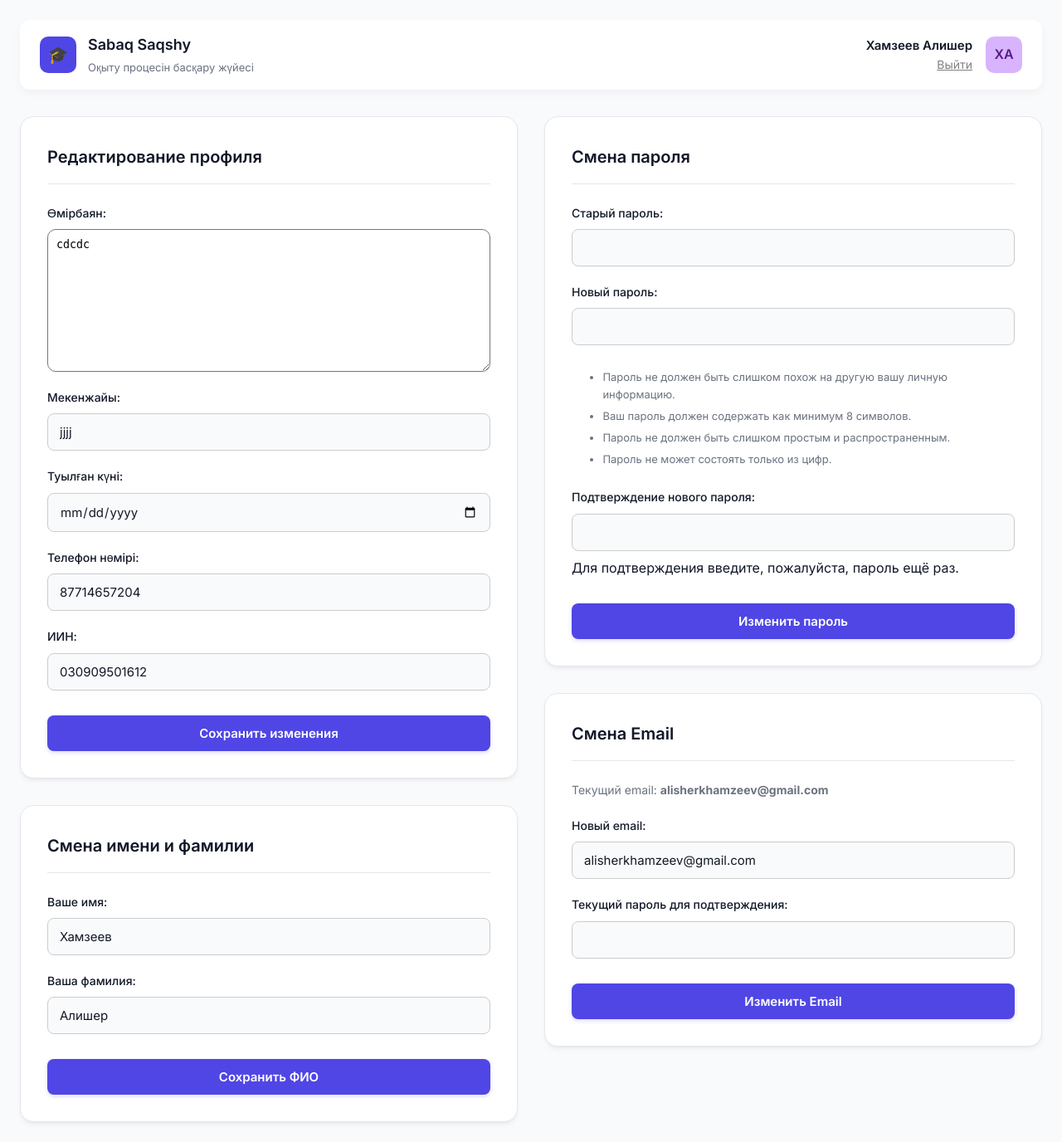
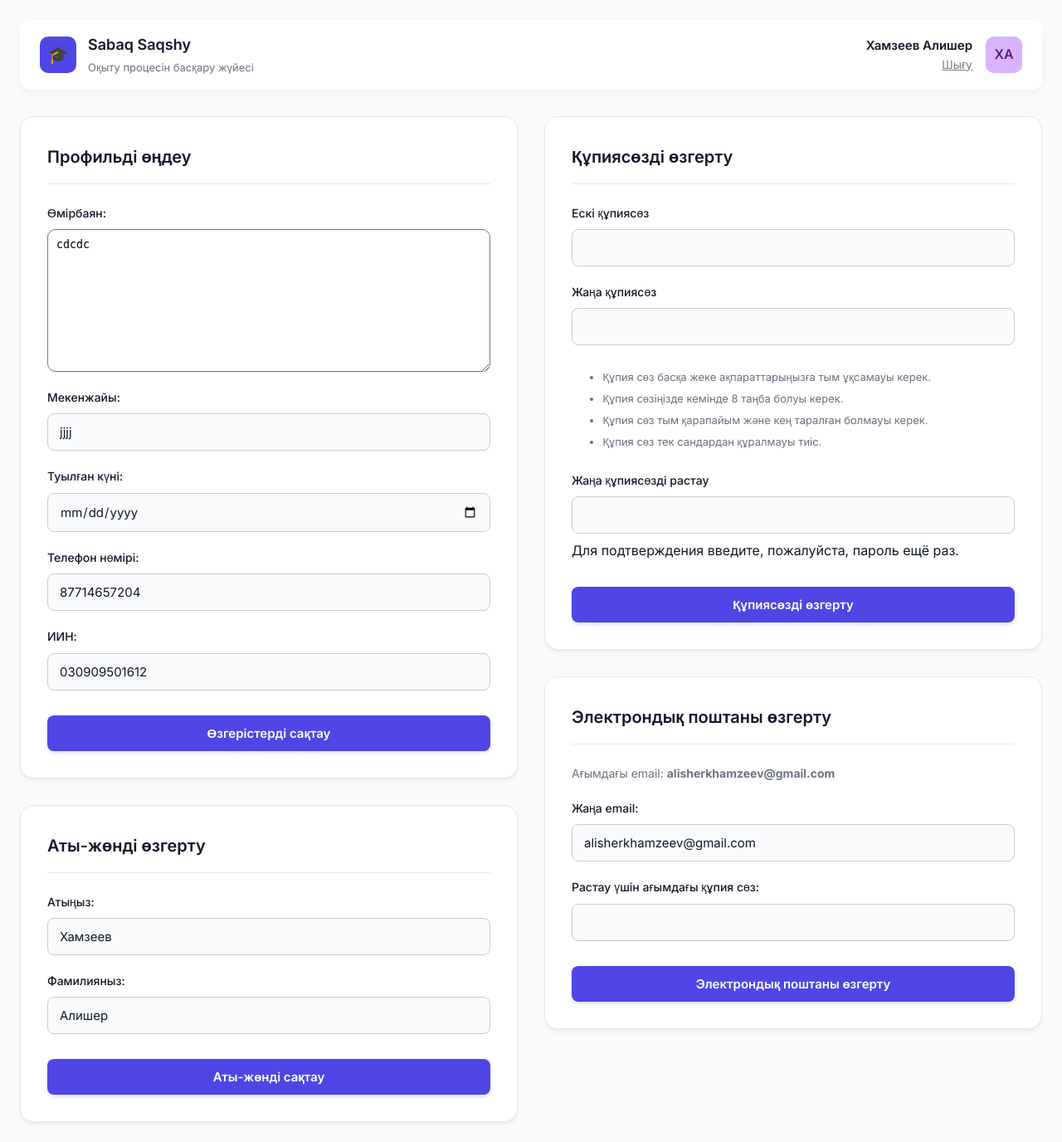
Before and after one commit to KhamzeyevAlisher/bilimClassProject, a Django app: page /profile/ in a window 1280 px wide. Shown: the whole page at 83% size. Run offline with Django 5.2, Linux system fonts and the light colour scheme; a user stored in the database is signed in; data comes from the database, SQL or seed files in the repository.

Commit message:
профиль казакша

```diff
--- a/bilimClassProject/bilimClassApp/forms.py
+++ b/bilimClassProject/bilimClassApp/forms.py
@@ -444,20 +444,20 @@ class UserNameChangeForm(forms.ModelForm):
         model = User # Работаем с основной моделью User
         fields = ('first_name', 'last_name')
         labels = {
-            'first_name': 'Ваше имя',
-            'last_name': 'Ваша фамилия',
+            'first_name': 'Атыңыз',
+            'last_name': 'Фамилияныз',
         }
 
 class EmailChangeForm(forms.Form):
     # required=True гарантирует, что поле не будет пустым
     email = forms.EmailField(
-        label="Новый email",
+        label="Жаңа email",
         required=True,
         widget=forms.EmailInput(attrs={'autocomplete': 'email', 'placeholder': 'Введите новый email'})
     )
     # strip=False важно для паролей, чтобы не обрезались пробелы
     password = forms.CharField(
-        label="Текущий пароль для подтверждения",
+        label="Растау үшін ағымдағы құпия сөз",
         required=True,
         strip=False,
         widget=forms.PasswordInput(attrs={'autocomplete': 'current-password'})
--- a/bilimClassProject/bilimClassApp/templates/bilimClassApp/profile.html
+++ b/bilimClassProject/bilimClassApp/templates/bilimClassApp/profile.html
@@ -1,15 +1,15 @@
 {% load static %}
 <!DOCTYPE html>
-<html lang="ru">
+<html lang="kk">
 <head>
     <meta charset="UTF-8">
     <meta name="viewport" content="width=device-width, initial-scale=1.0">
     <title>Profile - Sabaq Saqshy</title>
 
-    <!-- Подключаем иконки Font Awesome -->
+    <!-- Font Awesome белгішелерін қосу -->
     <link rel="stylesheet" href="https://cdnjs.cloudflare.com/ajax/libs/font-awesome/6.4.2/css/all.min.css">
 
-    <!-- Подключаем шрифты (рекомендуется для консистентности) -->
+    <!-- Шрифттарды қосу (үйлесімділік үшін ұсынылады) -->
     <link rel="preconnect" href="https://fonts.googleapis.com">
     <link rel="preconnect" href="https://fonts.gstatic.com" crossorigin>
     <link href="https://fonts.googleapis.com/css2?family=Inter:wght@400;500;600;700&display=swap" rel="stylesheet">
@@ -278,9 +278,9 @@
 </head>
 <body>
     <div class="container">
-        <!-- ===================================================================== -->
-        <!-- === ОБЩАЯ ШАПКА === -->
-        <!-- ===================================================================== -->
+    <!-- ===================================================================== -->
+    <!-- === БАС БӨЛІК (HEADER) === -->
+    <!-- ===================================================================== -->
         <header class="page-header">
             <div class="header-logo">
                 <div class="header-logo-icon">🎓</div>
@@ -295,7 +295,7 @@
                         <h3 id="header-user-fullname">{{ user.get_full_name }}</h3>
                     </a>
                     <a class="logout" href="{% url 'logout' %}" class="header-user-link">
-                        Выйти
+                        Шығу
                     </a>
                 </div>
                 <a href="{% url 'profile' %}" class="header-user-link">
@@ -312,26 +312,26 @@
                 <!-- Левая колонка -->
                 <div class="grid-column">
                     <div class="form-card">
-                        <h2>Редактирование профиля</h2>
+                        <h2>Профильді өңдеу</h2>
                         <div id="profile-message-container" class="message-box hidden"></div>
                         <div id="profile-errors-list" class="error-box hidden"></div>
 
                         <form id="profile-form" method="post" novalidate>
                             {% csrf_token %}
                             {{ form.as_p }}
-                            <button type="submit">Сохранить изменения</button>
+                            <button type="submit">Өзгерістерді сақтау</button>
                         </form>
                     </div>
 
                     <div class="form-card" style="margin-top: 32px;">
-                        <h2>Смена имени и фамилии</h2>
+                        <h2>Аты-жөнді өзгерту</h2>
                         <div id="name-message-container" class="message-box hidden"></div>
                         <div id="name-errors-list" class="error-box hidden"></div>
 
                         <form id="name-form" method="post" action="{% url 'change_name' %}" novalidate>
                             {% csrf_token %}
                             {{ name_form.as_p }}
-                            <button type="submit">Сохранить ФИО</button>
+                            <button type="submit">Аты-жөнді сақтау</button>
                         </form>
                     </div>
                 </div>
@@ -339,32 +339,32 @@
                 <!-- Правая колонка -->
                 <div class="grid-column">
                     <div class="form-card">
-                        <h2>Смена пароля</h2>
+                        <h2>Құпиясөзді өзгерту</h2>
                         <div id="password-message-container" class="message-box hidden"></div>
                         <div id="password-errors-list" class="error-box hidden"></div>
 
                         <form id="password-form" method="post" action="{% url 'change_password' %}" novalidate>
                             {% csrf_token %}
                             {{ password_form.as_p }}
-                            <button type="submit">Изменить пароль</button>
+                            <button type="submit">Құпиясөзді өзгерту</button>
                         </form>
                     </div>
 
                     <div class="form-card" style="margin-top: 32px;">
-                        <h2>Смена Email</h2>
-                        <p style="font-size: 14px; color: var(--text-secondary); margin-bottom: 20px;">Текущий email: <strong>{{ user.email|default:"не указан" }}</strong></p>
+                        <h2>Электрондық поштаны өзгерту</h2>
+                        <p style="font-size: 14px; color: var(--text-secondary); margin-bottom: 20px;">Ағымдағы email: <strong>{{ user.email|default:"көрсетілмеген" }}</strong></p>
                         <div id="email-message-container" class="message-box hidden"></div>
                         <div id="email-errors-list" class="error-box hidden"></div>
 
                         <form id="email-form" method="post" action="{% url 'change_email' %}" novalidate>
                             {% csrf_token %}
                             {{ email_form.as_p }}
-                            <button type="submit">Изменить Email</button>
+                            <button type="submit">Электрондық поштаны өзгерту</button>
                         </form>
                     </div>
 
                     <div id="logout_form" class="form-card" style="margin-top: 32px;">
-                        <a href="{% url 'logout' %}"><button type="submit">Выйти</button></a>
+                        <a href="{% url 'logout' %}"><button type="submit">Шығу</button></a>
                     </div>
                 </div>
 
@@ -454,6 +454,15 @@
             }
         });
     });
+
+    document.getElementById("password-form").getElementsByTagName("label")[0].textContent = "Ескі құпиясөз";
+    document.getElementById("password-form").getElementsByTagName("label")[1].textContent = "Жаңа құпиясөз";
+    document.getElementById("password-form").getElementsByTagName("label")[2].textContent = "Жаңа құпиясөзді растау";
+    document.getElementById("password-form").getElementsByTagName("li")[0].textContent = "Құпия сөз басқа жеке ақпараттарыңызға тым ұқсамауы керек.";
+    document.getElementById("password-form").getElementsByTagName("li")[1].textContent = "Құпия сөзіңізде кемінде 8 таңба болуы керек.";
+    document.getElementById("password-form").getElementsByTagName("li")[2].textContent = "Құпия сөз тым қарапайым және кең таралған болмауы керек.";
+    document.getElementById("password-form").getElementsByTagName("li")[3].textContent = "Құпия сөз тек сандардан құралмауы тиіс.";
+
     </script>
 </body>
 </html>
```
